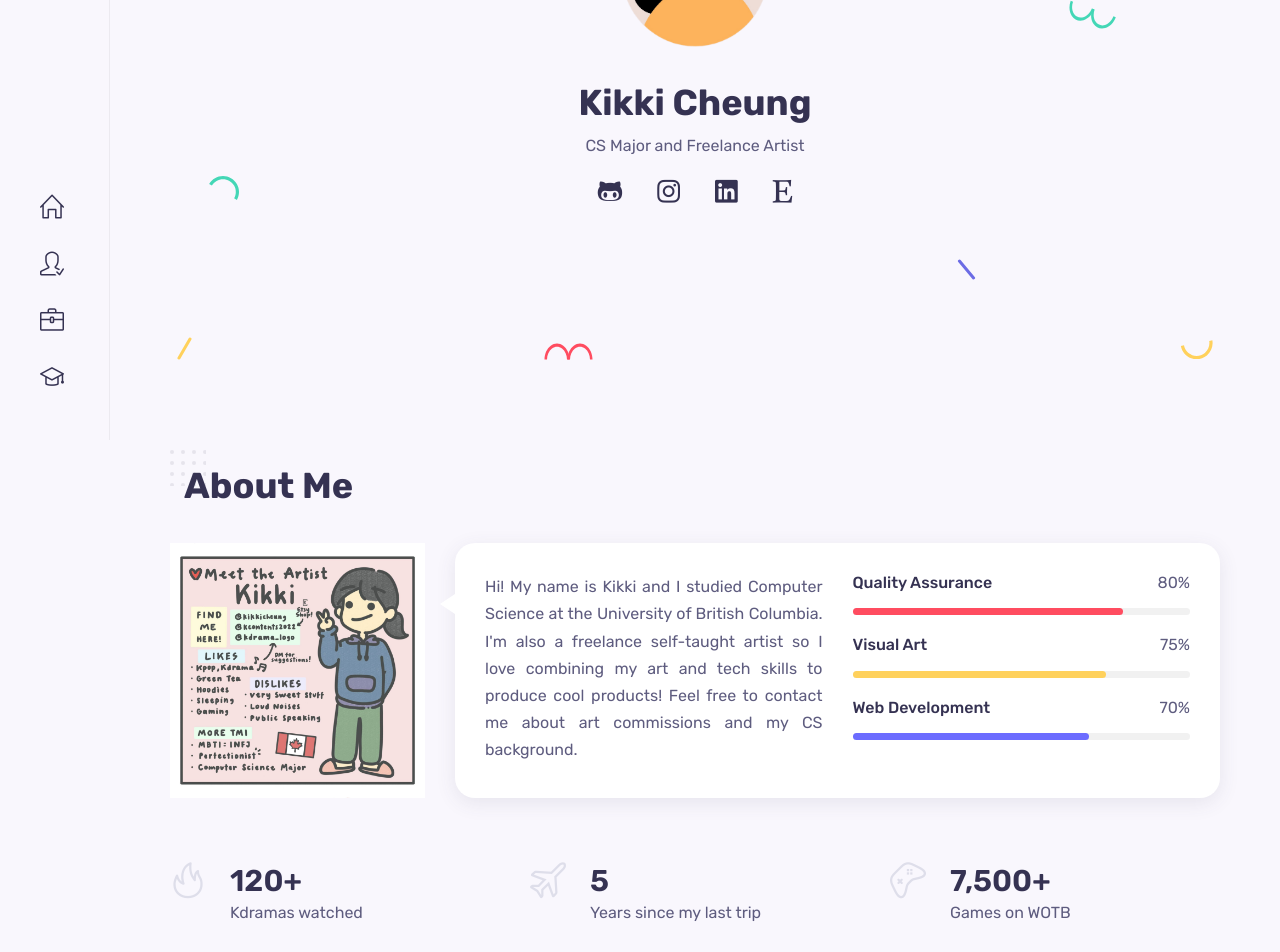
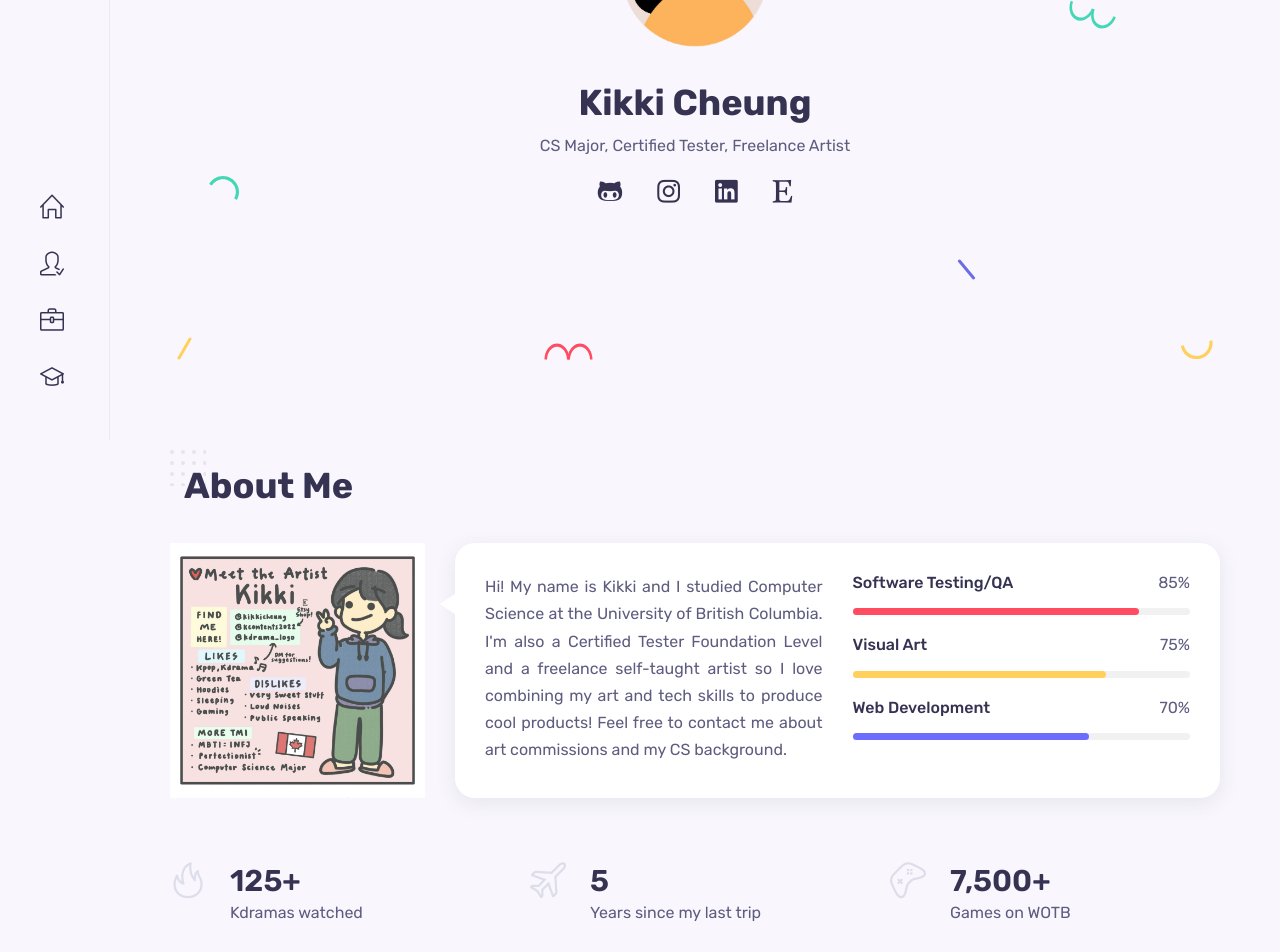
Before and after one commit to KikkiC/portfolio-website, a React (Create React App) app: page / in a window 1280 px wide. Shown: the part 360-1312 px from the top of the page. Built offline with nearby package versions, Linux system fonts and the light colour scheme.

Commit message:
Updated About description with certification

```diff
--- a/src/components/about/About.jsx
+++ b/src/components/about/About.jsx
@@ -14,7 +14,8 @@ const About = () => {
                 <div className="about__data grid">
                     <div className="about__info">
                         <p className="about__description">
-                            Hi! My name is Kikki and I studied Computer Science at the University of British Columbia. I'm also a freelance
+                            Hi! My name is Kikki and I studied Computer Science at the University of British Columbia.
+                            I'm also a Certified Tester Foundation Level and a freelance
                             self-taught artist so I love combining my art and tech skills to produce cool
                             products! Feel free to contact me about art commissions and my CS background.
                         </p>
@@ -23,8 +24,8 @@ const About = () => {
                     <div className="about__skills grid">
                         <div className="skills__data">
                             <div className="skills__titles">
-                                <h3 className="skills__name">Quality Assurance</h3>
-                                <span className="skills__number">80%</span>
+                                <h3 className="skills__name">Software Testing/QA</h3>
+                                <span className="skills__number">85%</span>
                             </div>
 
                             <div className="skills__bar">
--- a/src/components/about/AboutBox.jsx
+++ b/src/components/about/AboutBox.jsx
@@ -10,7 +10,7 @@ export const AboutBox = () => {
             <i className="about__icon icon-fire"></i>
 
             <div>
-                <h3 className="about__title">120+</h3>
+                <h3 className="about__title">125+</h3>
                 <span className="about__subtitle">Kdramas watched</span>
             </div>
         </div>
--- a/src/components/about/about.css
+++ b/src/components/about/about.css
@@ -65,7 +65,7 @@
 }
 
 .qa {
-    width: 80%;
+    width: 85%;
     background-color: rgb(255, 76, 96);
 }
 
--- a/src/components/home/Home.jsx
+++ b/src/components/home/Home.jsx
@@ -9,7 +9,7 @@ const Home = () => {
         <div className="intro">
             <img src={Me} alt="" className="home__img" />
             <h1 className="home__name">Kikki Cheung</h1>
-            <span className="home__education">CS Major and Freelance Artist</span>
+            <span className="home__education">CS Major, Certified Tester, Freelance Artist</span>
 
             <HeaderSocials />
 
```
